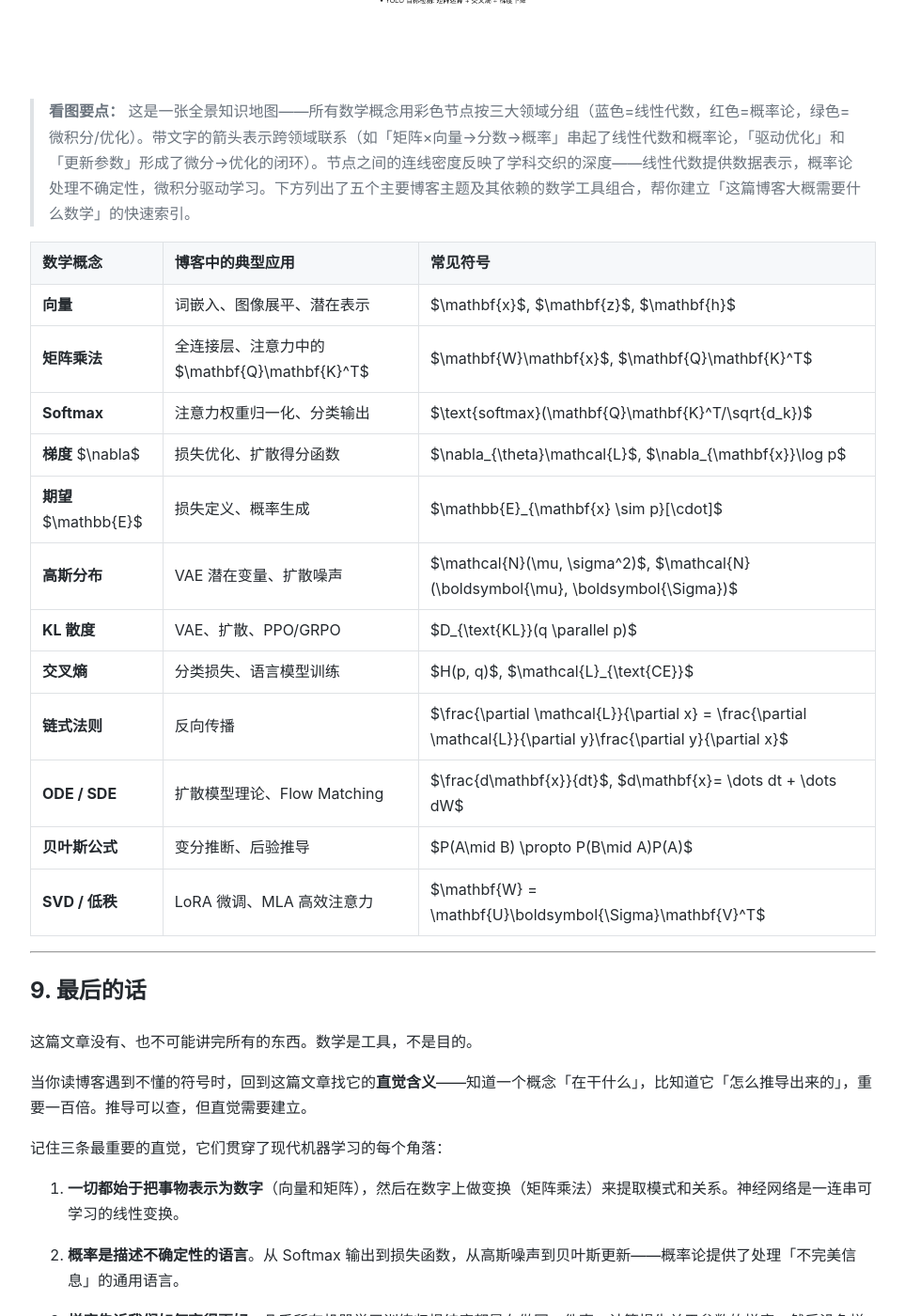
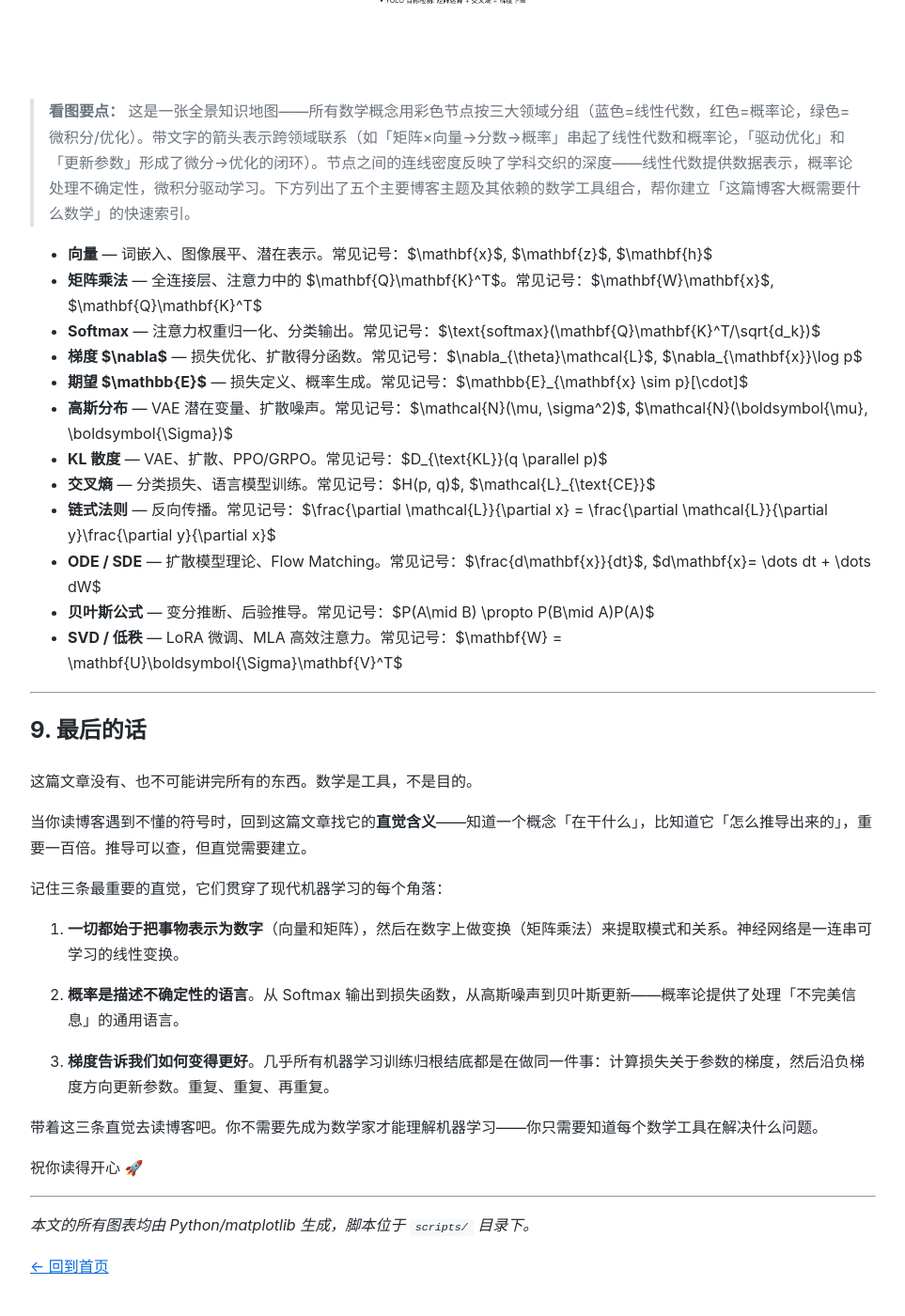
Before and after one commit to liuwwei3/liuwwei3.github.io, a Jekyll site: the page built from blogs/math-primer-for-ml.md, in a window 1280 px wide and 1400 px high, scrolled down 36213 px. Shown: the whole window at 94% size, without its empty margins (158-1121 px from the left). Built offline with Jekyll 4.4.1, drawn with Linux system fonts in a browser that asks for light colours.

Commit message:
Publish: 机器学习快速入门——数学部分

```diff
--- a/blogs/math-primer-for-ml.md
+++ b/blogs/math-primer-for-ml.md
@@ -762,20 +762,18 @@ $$\mathbf{W} \approx \mathbf{U}_r \boldsymbol{\Sigma}_r \mathbf{V}_r^T$$
 
 > **看图要点：** 这是一张全景知识地图——所有数学概念用彩色节点按三大领域分组（蓝色=线性代数，红色=概率论，绿色=微积分/优化）。带文字的箭头表示跨领域联系（如「矩阵×向量→分数→概率」串起了线性代数和概率论，「驱动优化」和「更新参数」形成了微分→优化的闭环）。节点之间的连线密度反映了学科交织的深度——线性代数提供数据表示，概率论处理不确定性，微积分驱动学习。下方列出了五个主要博客主题及其依赖的数学工具组合，帮你建立「这篇博客大概需要什么数学」的快速索引。
 
-| 数学概念 | 博客中的典型应用 | 常见符号 |
-|----------|-----------------|---------|
-| **向量** | 词嵌入、图像展平、潜在表示 | $\mathbf{x}$, $\mathbf{z}$, $\mathbf{h}$ |
-| **矩阵乘法** | 全连接层、注意力中的 $\mathbf{Q}\mathbf{K}^T$ | $\mathbf{W}\mathbf{x}$, $\mathbf{Q}\mathbf{K}^T$ |
-| **Softmax** | 注意力权重归一化、分类输出 | $\text{softmax}(\mathbf{Q}\mathbf{K}^T/\sqrt{d_k})$ |
-| **梯度** $\nabla$ | 损失优化、扩散得分函数 | $\nabla_{\theta}\mathcal{L}$, $\nabla_{\mathbf{x}}\log p$ |
-| **期望** $\mathbb{E}$ | 损失定义、概率生成 | $\mathbb{E}_{\mathbf{x} \sim p}[\cdot]$ |
-| **高斯分布** | VAE 潜在变量、扩散噪声 | $\mathcal{N}(\mu, \sigma^2)$, $\mathcal{N}(\boldsymbol{\mu}, \boldsymbol{\Sigma})$ |
-| **KL 散度** | VAE、扩散、PPO/GRPO | $D_{\text{KL}}(q \parallel p)$ |
-| **交叉熵** | 分类损失、语言模型训练 | $H(p, q)$, $\mathcal{L}_{\text{CE}}$ |
-| **链式法则** | 反向传播 | $\frac{\partial \mathcal{L}}{\partial x} = \frac{\partial \mathcal{L}}{\partial y}\frac{\partial y}{\partial x}$ |
-| **ODE / SDE** | 扩散模型理论、Flow Matching | $\frac{d\mathbf{x}}{dt}$, $d\mathbf{x}= \dots dt + \dots dW$ |
-| **贝叶斯公式** | 变分推断、后验推导 | $P(A\mid B) \propto P(B\mid A)P(A)$ |
-| **SVD / 低秩** | LoRA 微调、MLA 高效注意力 | $\mathbf{W} = \mathbf{U}\boldsymbol{\Sigma}\mathbf{V}^T$ |
+- **向量** — 词嵌入、图像展平、潜在表示。常见记号：$\mathbf{x}$, $\mathbf{z}$, $\mathbf{h}$
+- **矩阵乘法** — 全连接层、注意力中的 $\mathbf{Q}\mathbf{K}^T$。常见记号：$\mathbf{W}\mathbf{x}$, $\mathbf{Q}\mathbf{K}^T$
+- **Softmax** — 注意力权重归一化、分类输出。常见记号：$\text{softmax}(\mathbf{Q}\mathbf{K}^T/\sqrt{d_k})$
+- **梯度 $\nabla$** — 损失优化、扩散得分函数。常见记号：$\nabla_{\theta}\mathcal{L}$, $\nabla_{\mathbf{x}}\log p$
+- **期望 $\mathbb{E}$** — 损失定义、概率生成。常见记号：$\mathbb{E}_{\mathbf{x} \sim p}[\cdot]$
+- **高斯分布** — VAE 潜在变量、扩散噪声。常见记号：$\mathcal{N}(\mu, \sigma^2)$, $\mathcal{N}(\boldsymbol{\mu}, \boldsymbol{\Sigma})$
+- **KL 散度** — VAE、扩散、PPO/GRPO。常见记号：$D_{\text{KL}}(q \parallel p)$
+- **交叉熵** — 分类损失、语言模型训练。常见记号：$H(p, q)$, $\mathcal{L}_{\text{CE}}$
+- **链式法则** — 反向传播。常见记号：$\frac{\partial \mathcal{L}}{\partial x} = \frac{\partial \mathcal{L}}{\partial y}\frac{\partial y}{\partial x}$
+- **ODE / SDE** — 扩散模型理论、Flow Matching。常见记号：$\frac{d\mathbf{x}}{dt}$, $d\mathbf{x}= \dots dt + \dots dW$
+- **贝叶斯公式** — 变分推断、后验推导。常见记号：$P(A\mid B) \propto P(B\mid A)P(A)$
+- **SVD / 低秩** — LoRA 微调、MLA 高效注意力。常见记号：$\mathbf{W} = \mathbf{U}\boldsymbol{\Sigma}\mathbf{V}^T$
 
 ---
 
```
